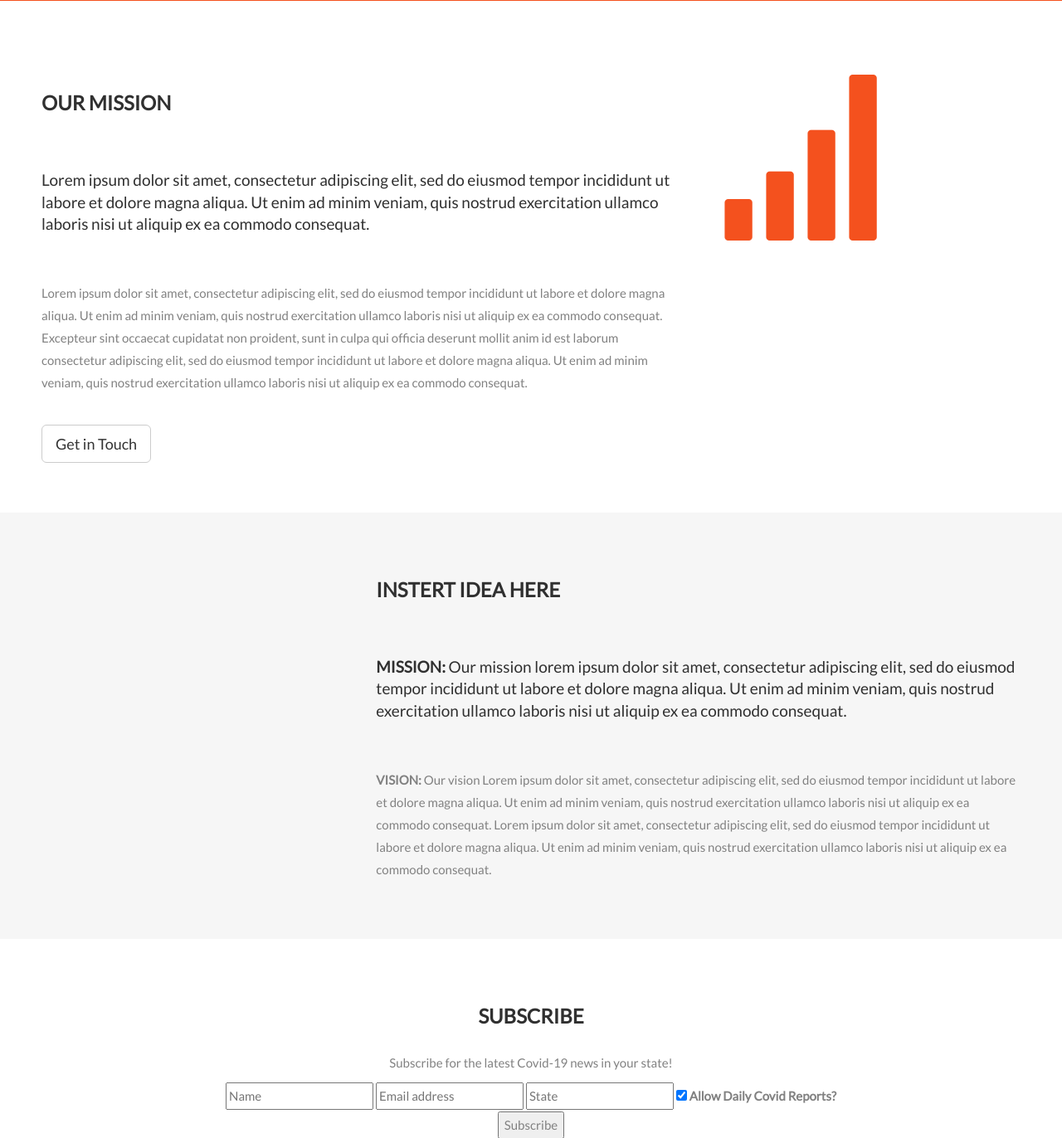
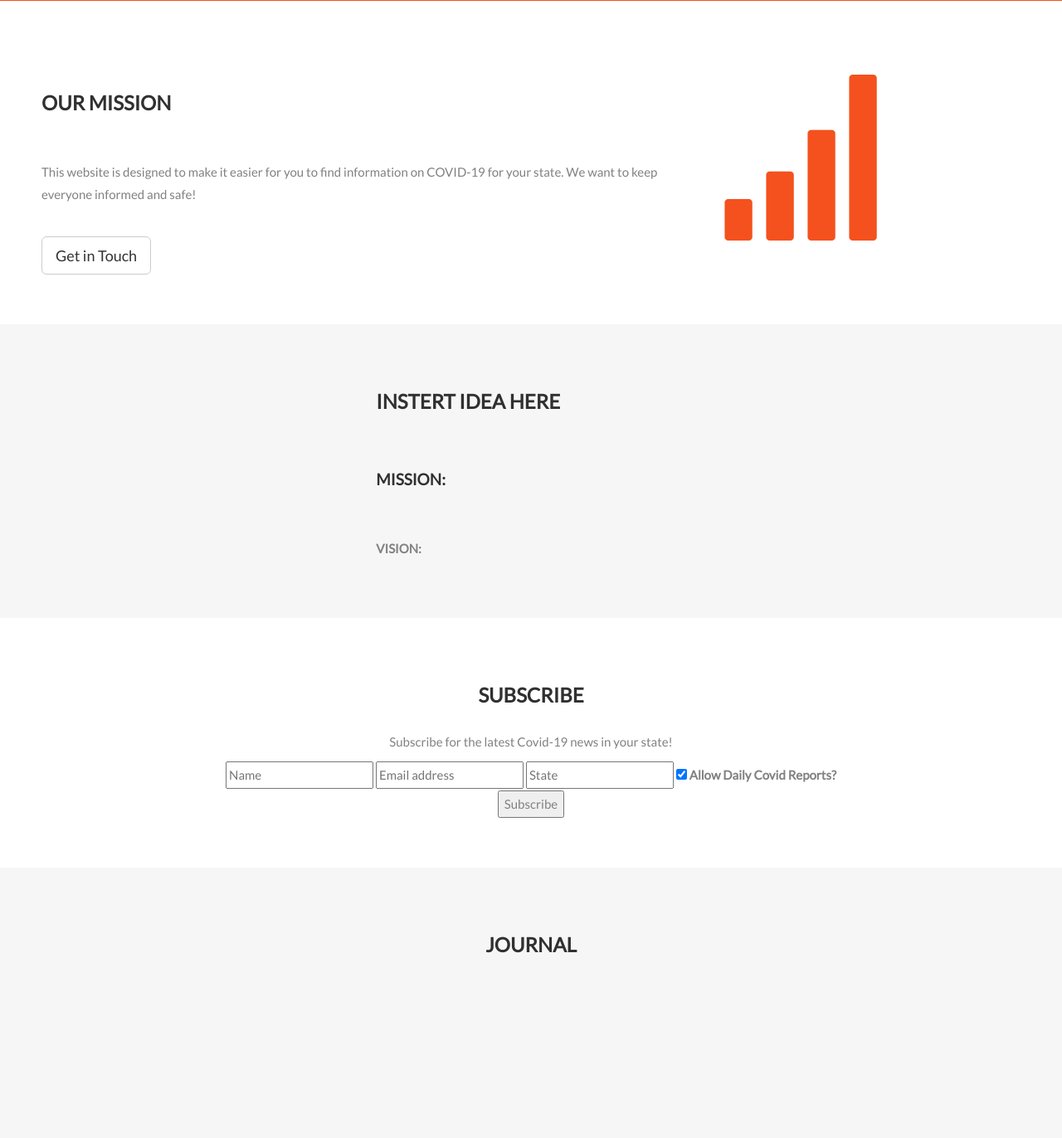
Before and after one commit to ryanmgds/P4-Wildcats, a Flask app: page / in a window 1280 px wide. Shown: the part 385-1757 px from the top of the page at 83% size. Run offline with Flask 2, Linux system fonts and the light colour scheme; some libraries are stand-ins or nearby versions.

Commit message:
changes to format and description

```diff
--- a/templates/home.html
+++ b/templates/home.html
@@ -232,8 +232,8 @@
   <div class="row">
     <div class="col-sm-8">
       <h2>Our mission</h2><br>
-      <h4>Lorem ipsum dolor sit amet, consectetur adipiscing elit, sed do eiusmod tempor incididunt ut labore et dolore magna aliqua. Ut enim ad minim veniam, quis nostrud exercitation ullamco laboris nisi ut aliquip ex ea commodo consequat.</h4><br>
-      <p>Lorem ipsum dolor sit amet, consectetur adipiscing elit, sed do eiusmod tempor incididunt ut labore et dolore magna aliqua. Ut enim ad minim veniam, quis nostrud exercitation ullamco laboris nisi ut aliquip ex ea commodo consequat. Excepteur sint occaecat cupidatat non proident, sunt in culpa qui officia deserunt mollit anim id est laborum consectetur adipiscing elit, sed do eiusmod tempor incididunt ut labore et dolore magna aliqua. Ut enim ad minim veniam, quis nostrud exercitation ullamco laboris nisi ut aliquip ex ea commodo consequat.</p>
+      This website is designed to make it easier for you to find information on COVID-19 for your state. We want to keep everyone informed and safe!
+      <p></p>
       <br><button class="btn btn-default btn-lg">Get in Touch</button>
     </div>
     <div class="col-sm-4">
@@ -249,9 +249,9 @@
     </div>
     <div class="col-sm-8">
       <h2>Instert idea here</h2><br>
-      <h4><strong>MISSION:</strong> Our mission lorem ipsum dolor sit amet, consectetur adipiscing elit, sed do eiusmod tempor incididunt ut labore et dolore magna aliqua. Ut enim ad minim veniam, quis nostrud exercitation ullamco laboris nisi ut aliquip ex ea commodo consequat.</h4><br>
-      <p><strong>VISION:</strong> Our vision Lorem ipsum dolor sit amet, consectetur adipiscing elit, sed do eiusmod tempor incididunt ut labore et dolore magna aliqua. Ut enim ad minim veniam, quis nostrud exercitation ullamco laboris nisi ut aliquip ex ea commodo consequat.
-        Lorem ipsum dolor sit amet, consectetur adipiscing elit, sed do eiusmod tempor incididunt ut labore et dolore magna aliqua. Ut enim ad minim veniam, quis nostrud exercitation ullamco laboris nisi ut aliquip ex ea commodo consequat.</p>
+      <h4><strong>MISSION:</strong> </h4><br>
+      <p><strong>VISION:</strong>
+        </p>
     </div>
   </div>
 </div>
@@ -418,6 +418,7 @@
     </div>
   </div>
 
+
 </div>
 
 <!-- Image of location/map -->
```
